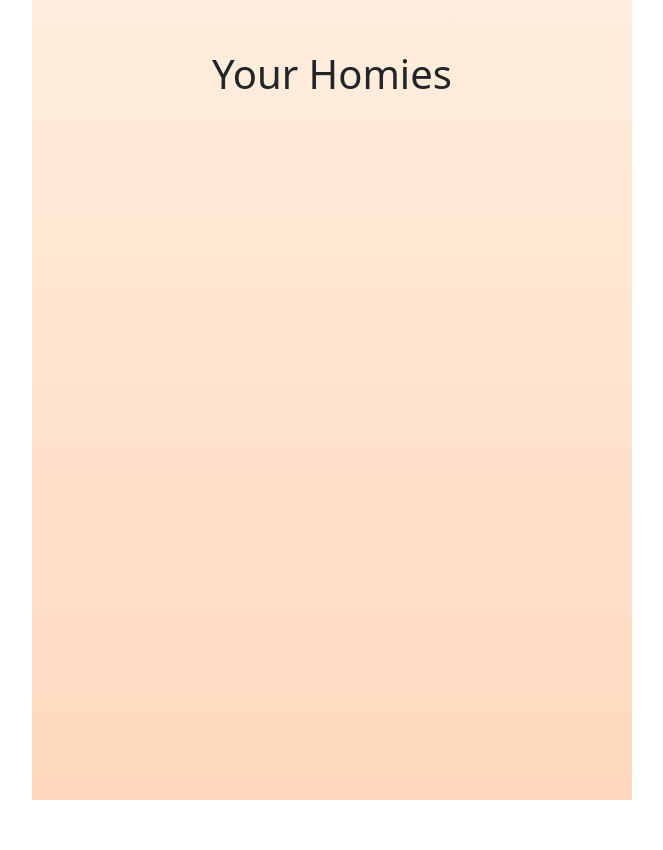
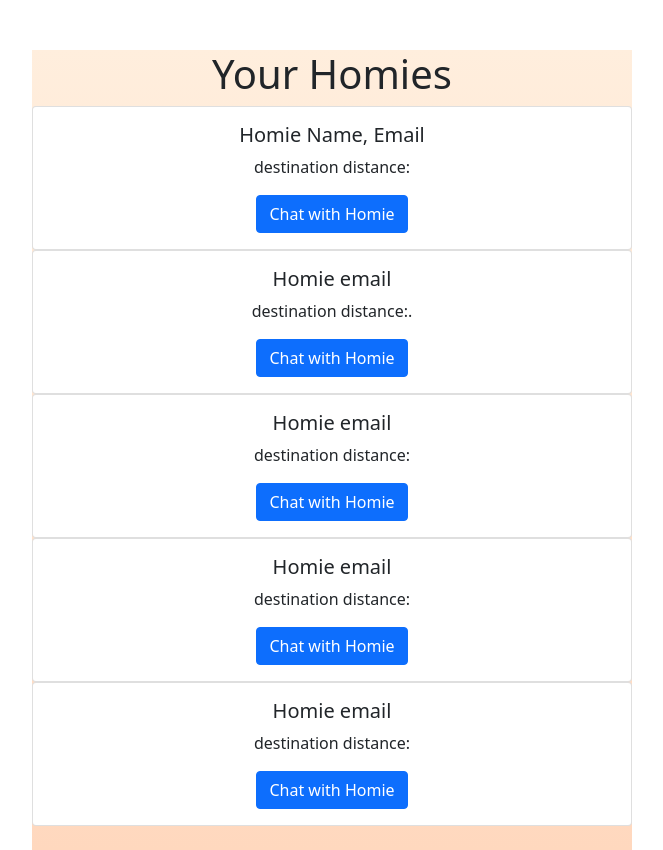
Before and after one commit to anthonysukotjo/homie, a Next.js app: page /homieList in a window 1280 px wide. Shown: the whole page, without its empty margins (308-971 px from the left). Before the commit the page ends 800 px from the top, so only its background shows below. Built offline with nearby package versions, Linux system fonts and the light colour scheme.

Commit message:
homieList

```diff
--- a/pages/homieList.tsx
+++ b/pages/homieList.tsx
@@ -7,14 +7,52 @@ function Homies() {
 
 
     return (
-      <Col>
-      <div >
-
+      <Col style={{textAlign:"center"}}>
       <h1 style={{marginTop:"50px", fontSize:"40px"}}> Your Homies</h1>
 
-      {/* need to add loading homie image here */}
+      {/* List of Homies */}
 
+        <div className="card "  style={{margin:"0px"}}>
+          <div className="card-body">
+              <h5 className="card-title">Homie Name, Email</h5>
+          <p className="card-text"> destination distance: </p>
+          <a href="#" className="btn btn-primary">Chat with Homie</a>
+        </div>
       </div>
+
+      <div className="card">
+          <div className="card-body">
+              <h5 className="card-title">Homie email</h5>
+          <p className="card-text">destination distance:.</p>
+          <a href="#" className="btn btn-primary">Chat with Homie</a>
+        </div>
+      </div>
+
+      <div className="card ">
+          <div className="card-body">
+              <h5 className="card-title">Homie email</h5>
+          <p className="card-text">destination distance:</p>
+          <a href="#" className="btn btn-primary">Chat with Homie</a>
+        </div>
+      </div>
+
+      <div className="card ">
+          <div className="card-body">
+              <h5 className="card-title">Homie email</h5>
+          <p className="card-text">destination distance:</p>
+          <a href="#" className="btn btn-primary">Chat with Homie</a>
+        </div>
+      </div>
+
+
+      <div className="card">
+          <div className="card-body">
+              <h5 className="card-title">Homie email</h5>
+          <p className="card-text">destination distance:</p>
+          <a href="#" className="btn btn-primary">Chat with Homie</a>
+        </div>
+      </div>
+
       </Col>
     );
   }
--- a/styles/globals.css
+++ b/styles/globals.css
@@ -14,7 +14,7 @@ body {
   height: 100vh;
   width: 100%;
   max-width: 600px;
-  overflow: hidden;
+  /* overflow: hidden; */
 }
 
 a {
```
